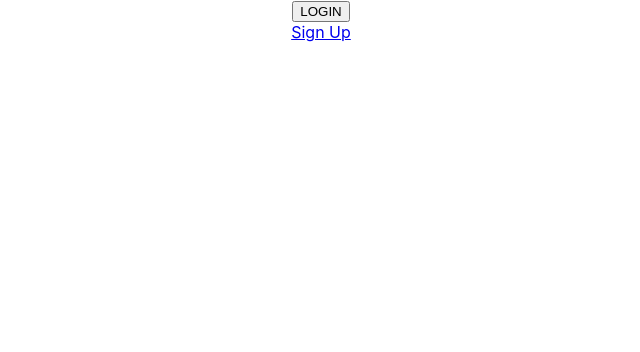
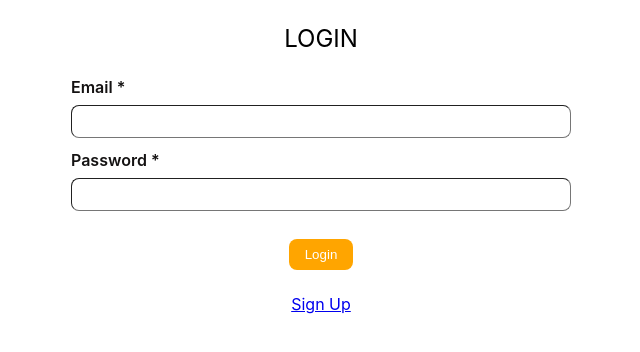
Before and after one commit to AnaBogatinovska/reactjs-demo-learning, a React (Create React App) app: page /login in a window 1280 px wide. Shown: the top 352 px of the page, without its empty margins (319-959 px from the left). Built offline with nearby package versions, Linux system fonts and the light colour scheme.

Commit message:
Add main layout

```diff
--- a/src/App.js
+++ b/src/App.js
@@ -1,12 +1,10 @@
 import './App.css';
-import { Outlet } from 'react-router-dom';
+import MainLayout from './layouts/MainLayout';
 
-function App() {
+const  App = () => {
   return (
     <>
-      <div style={{flex: 1, display: 'flex', justifyContent: 'center', alignItems: 'center'}}>
-       APPP
-      </div>
+      <MainLayout />
     </>
   );
 }
--- a/src/index.js
+++ b/src/index.js
@@ -19,19 +19,19 @@ import { Navigate } from 'react-router-dom';
 
 const router = createBrowserRouter([
   {
-
     element: <ProtectedRoute />,
     children: [
       {
-        path: "/",
-        element: <App ></App>,
-        action: () => {
-          // window.location.replace('/home')
-        }
-      },
-      {
-        path: "/home",
-        element: <Home />
+        path: '/',
+        element: <App />,
+        children: [
+          {
+            path: '/',
+            element: <Navigate to="/home" replace/>,
+          },
+          { path: "/home", element: <Home /> },
+        ],
+
       }
     ],
     errorElement: <ErrorPage />
--- /dev/null
+++ b/src/layouts/MainLayout.js
@@ -0,0 +1,13 @@
+import { Outlet } from "react-router-dom"
+
+const MainLayout = () => {
+    return (
+        <>
+            <div style={{flex: 1}}>
+                <Outlet />
+            </div>
+        </>
+    )
+}
+
+export default MainLayout;
--- a/src/pages/Home.js
+++ b/src/pages/Home.js
@@ -1,7 +1,7 @@
 import { Link, Navigate, useNavigate } from "react-router-dom";
 
 
-function Home() {
+const Home = () => {
     const navigate = useNavigate();
     const handleClick = () => {
         localStorage.removeItem('token');
--- a/src/pages/Login.js
+++ b/src/pages/Login.js
@@ -1,18 +1,77 @@
 import { Link, Navigate, useNavigate } from "react-router-dom";
+import { useForm } from 'react-hook-form';
+import { Controller } from "react-hook-form";
+
 
 const Login = () => {
     const navigate = useNavigate();
+    const {
+        register,
+        handleSubmit,
+        control,
+        formState: { errors },
+    } = useForm();
+
     const handleClick = () => {
         localStorage.setItem('token', 'access');
         navigate("/home")
     };
     return (
         <>
-            <div style={{ textAlign: 'center', flex: 1 }}>
-                <div>
-                    <button onClick={handleClick}>LOGIN</button>
+            <div style={{ padding: '24px', flex: 1 }}>
+                <div style={{ fontSize: '24px', textAlign: 'center', marginBottom: '24px' }}>LOGIN</div>
+                <form onSubmit={handleSubmit(handleClick)} style={{ maxWidth: '500px', margin: '0 auto' }}>
+                    <div style={{ display: 'flex', gap: 24 }}>
+                        <div style={{ flex: 1 }}>
+                            <div style={{ display: 'flex', flexDirection: 'column' }}>
+                                <div className="field">
+                                    <label className="field-label" htmlFor="email">Email *</label>
+                                    <Controller
+                                        name="email"
+                                        control={control}
+                                        defaultValue=""
+                                        rules={{ required: 'Email is required *', pattern: { value: /^\S+@\S+$/i, message: 'Enter valid email address *' } }}
+                                        render={({ field }) => (
+                                            <input id="email" className="field-input" {...field} />
+                                        )}
+                                    />
+                                    {errors.email && <p className="error-message">{errors.email.message}</p>}
+                                </div>
+                                <div className="field">
+                                    <label className="field-label" htmlFor="password">Password *</label>
+                                    <Controller
+                                        name="password"
+                                        control={control}
+                                        defaultValue=""
+                                        rules={{ required: 'Password is required *' }}
+                                        render={({ field }) => (
+                                            <input id="password" className="field-input" {...field} />
+                                        )}
+                                    />
+                                    {errors.password && <p className="error-message">{errors.password.message}</p>}
+                                </div>
+                            </div>
+                        </div>
+
+                    </div>
+                    <div style={{ textAlign: 'center' }}>
+                        <button type="submit"
+                            style={{
+                                marginTop: '16px',
+                                backgroundColor: 'orange',
+                                color: 'white',
+                                borderRadius: '8px',
+                                padding: '8px 16px',
+                                border: 'none',
+                                cursor: 'pointer'
+                            }}>
+                            Login
+                        </button>
+                    </div>
+                </form>
+                <div style={{ textAlign: 'center', marginTop: '24px' }}>
+                    <Link to="/sign-up" replace>Sign Up</Link>
                 </div>
-                <Link to="sign-up">Sign Up</Link>
             </div>
         </>
     );
```
